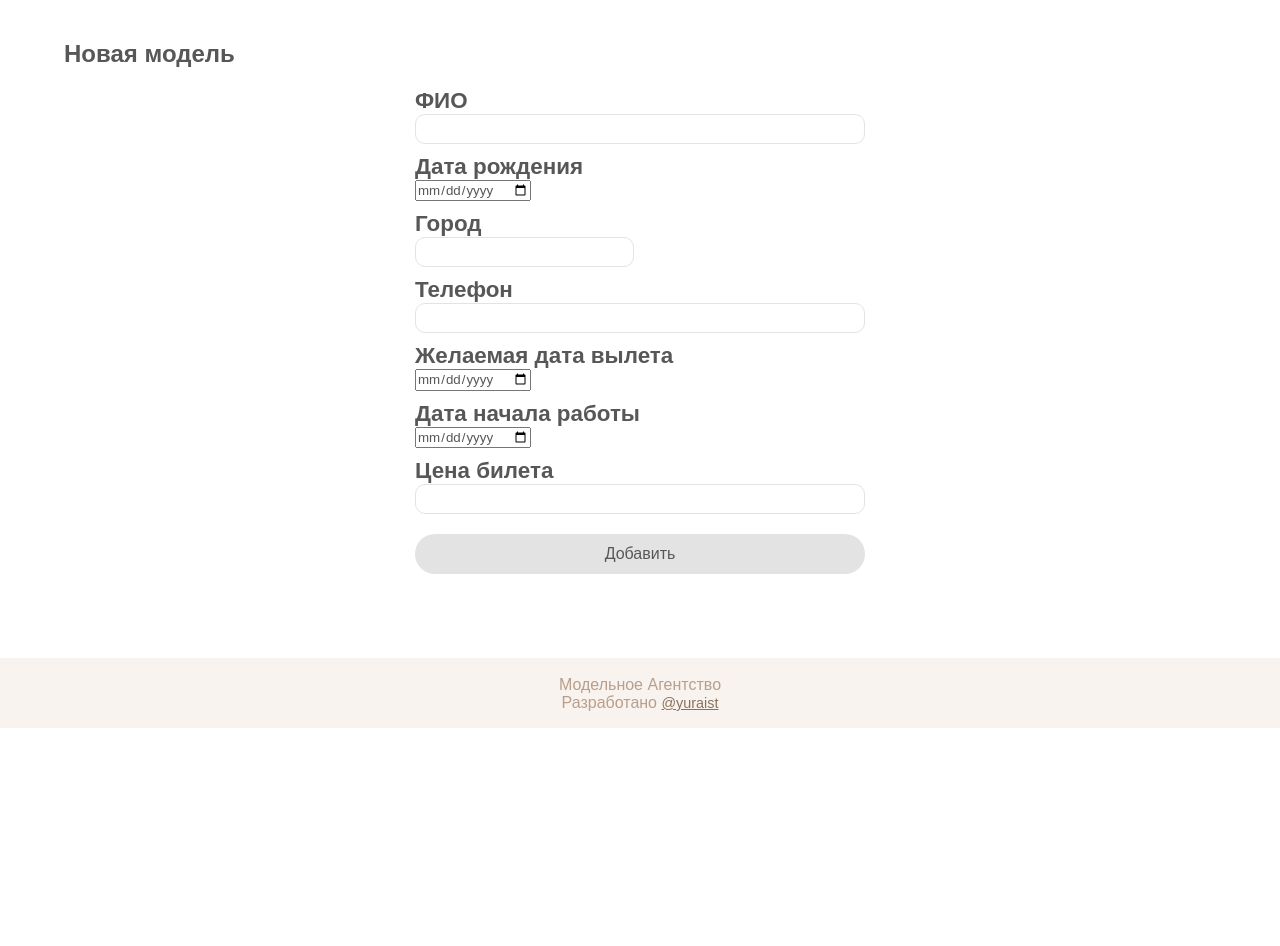
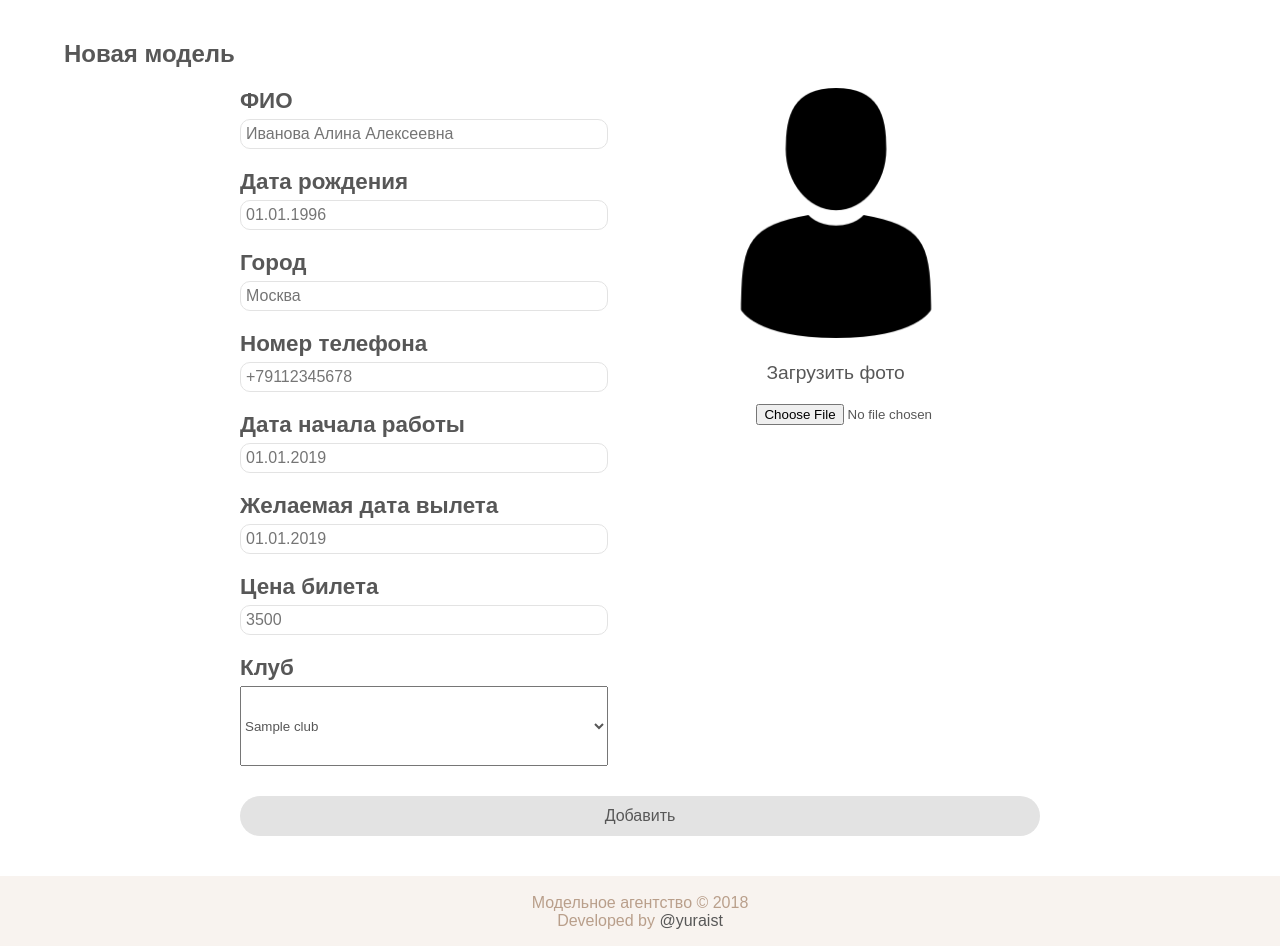
Before and after one commit to yuraist/model_agency, a Flask app: page /create_model in a window 1280 px wide. Shown: the part 72-1018 px from the top of the page. Before the commit the page ends 800 px from the top, so only its background shows below. Run offline with Flask 2, Linux system fonts and the light colour scheme; a user stored in the database is signed in; tables that the repository leaves empty hold one stand-in row (values such as "Sample post").

Commit message:
Implemented model adding

```diff
--- a/app/main/views.py
+++ b/app/main/views.py
@@ -1,4 +1,4 @@
-from flask import render_template, redirect, url_for
+from flask import render_template, redirect, url_for, request
 from flask_login import current_user, login_required
 
 from . import main
@@ -7,6 +7,7 @@ from .forms import AddManagerForm, AddModelForm, AddClubForm
 from app import db
 from app.models import User, Club, Model
 
+from datetime import datetime
 
 @main.route('/')
 @login_required
@@ -35,16 +36,16 @@ def register_manager():
         # If there is no manager with the username then create a new one
         if manager is None:
             # Create a new manager
-            manager = User()
-            manager.name = name
-            manager.username = username
-            manager.password = password
+            new_manager = User()
+            new_manager.name = name
+            new_manager.username = username
+            new_manager.password = password
 
             # Save him into the database
-            db.session.add(manager)
+            db.session.add(new_manager)
             db.session.commit()
 
-        return redirect(url_for('main.manager', id=manager.id))
+        return redirect(url_for('main.manager', id=new_manager.id))
     return render_template('register_manager.html', form=form)
 
 
@@ -52,36 +53,25 @@ def register_manager():
 @login_required
 def create_model():
     errors = []
+    clubs = Club.query.all()
 
-    # Get club list
-    # clubs = []
-    # for club in Club.query.all():
-    #     clubs.append(club.name)
-    form = AddModelForm()
-    if form.validate_on_submit():
+    if request.method == 'POST':
         model = Model()
-        model.full_name = form.full_name.data
-        model.date_of_birth = form.date_of_birth.data
-        model.city = form.city.data
-        model.phone = form.phone.data
-        model.departure_date = form.date_of_birth.data
-        model.start_date = form.start_date.data
-        model.ticket_price = form.ticket_price.data
-        # club_name = form.club.data
+        model.full_name = request.form['fullname']
+        model.city = request.form['city']
+        model.date_of_birth = datetime.strptime(request.form['date_of_birth'], '%d.%m.%Y').date()
+        model.phone = request.form['phone']
+        model.start_date = datetime.strptime(request.form['start_date'], '%d.%m.%Y').date()
+        model.departure_date = datetime.strptime(request.form['departure_date'], '%d.%m.%Y').date()
+        model.ticket_price = int(request.form['ticket_price'])
+        model.club_id = int(request.form['club'])
 
-        # Find for a club
-        # club = Club.query.filter_by(name=club_name).first()
-        # if club is None:
-        #     errors.append('Не удалось найти клуб')
-        #
-        # model.club_id = club.id
-        model.manager_id = current_user.id
-
-        #TODO: - Implement photo uploading
         db.session.add(model)
         db.session.commit()
+
         return redirect(url_for('main.model', id=model.id))
-    return render_template('create_model.html', form=form, errors=errors)
+
+    return render_template('create_model.html', clubs=clubs, errors=errors)
 
 
 @main.route('/create_club', methods=['get', 'post'])
@@ -115,9 +105,11 @@ def manager(id):
 
 @main.route('/model/<id>')
 def model(id):
-    return render_template('model.html', id=id)
+    model = Model.query.filter_by(id=id).first()
+    return render_template('model.html', model=model)
 
 
 @main.route('/club/<id>')
 def club(id):
-    return render_template('club.html', id=id)
+    club = Club.query.filter_by(id=id).first()
+    return render_template('club.html', club=club)
--- a/app/static/style.css
+++ b/app/static/style.css
@@ -44,6 +44,7 @@ nav ul {
 .content {
     padding-top: 40px;
     width: 90%;
+    min-height: 80vh;
     margin: auto;
 }
 
@@ -56,6 +57,7 @@ footer {
     padding: 18px;
     width: 100%;
 
+    margin-top: 40px;
     background-color: #F8F3EF;
 }
 
@@ -72,7 +74,9 @@ footer p {
 }
 
 .list {
+    padding: 20px;
     margin-bottom: 10px;
+    background: #FAFAFA;
 }
 
 table {
@@ -115,7 +119,6 @@ td a {
 }
 
 #managers, #clubs {
-    margin: 0;
     width: 49%;
     display: inline-block;
     vertical-align: top;
@@ -139,11 +142,11 @@ td a {
     margin: auto;
 }
 
-.login-form p {
+.model-form p, .login-form p {
     margin: 10px;
 }
 
-.login-form label {
+.model-form label, .login-form label {
     font-weight: 700;
     font-size: 1.4em;
 }
@@ -213,3 +216,64 @@ img.avatar {
     padding: 20px;
     margin-bottom: 20px;
 }
+
+.model-form {
+    margin: auto;
+    width: 800px;
+}
+
+.left-inputs, .right-inputs{
+    display: inline-block;
+    width: 46%;
+    vertical-align: top;
+}
+
+.left-inputs {
+    margin-right: 20px;
+}
+
+.right-inputs {
+    margin-left: 20px;
+}
+
+.left-inputs input[type=text] {
+    width: 450px;
+    margin-bottom: 20px;
+    margin-top: 5px;
+}
+
+.model-avatar {
+    width: 250px;
+    margin: auto;
+}
+
+.model-avatar img {
+    width: 250px;
+}
+
+.upload-file {
+    width: 200px;
+    margin: 20px auto;
+}
+
+.upload-file label {
+    font-weight: 100;
+    font-size: 1.2em;
+    margin: 30px;
+}
+
+input[type=file] {
+    margin: 20px;
+}
+
+select {
+    width: 100%;
+    height: 80px;
+    margin-top: 5px;
+    margin-bottom: 20px;
+}
+
+.model-info {
+    width: 45%;
+    display: inline-block;
+}
--- a/app/templates/create_model.html
+++ b/app/templates/create_model.html
@@ -4,50 +4,55 @@
 
 
 {% block content %}
-<h2>Новая модель</h2>
+  <h2>Новая модель</h2>
 
-  <div class="login-form">
+  <div class="model-form">
     <form action="{{ url_for('main.create_model') }}" method="post">
-      {{ form.hidden_tag() }}
-      <p>
-        {{ form.full_name.label }}<br>
-        {{ form.full_name(size=64) }}
-      </p>
-      <p>
-        {{ form.date_of_birth.label }}<br>
-        {{ form.date_of_birth() }}
-      </p>
-      <p>
-        {{ form.city.label }}<br>
-        {{ form.city() }}
-      </p>
-      <p>
-        {{ form.phone.label }}<br>
-        {{ form.phone(size=64) }}
-      </p>
-      <p>
-        {{ form.departure_date.label }}<br>
-        {{ form.departure_date() }}
-      </p>
-      <p>
-        {{ form.start_date.label }}<br>
-        {{ form.start_date() }}
-      </p>
-      <p>
-        {{ form.ticket_price.label }}<br>
-        {{ form.ticket_price(size=64) }}
-      </p>
-      <p>
-{#        {{ form.club.label }}<br>#}
-{#        {{ form.club() }}#}
-      </p>
-      <p>
-        {{ form.submit() }}
-      </p>
+
+      <div class="left-inputs">
+        <label for="fullname">ФИО</label>
+        <input type="text" name="fullname" placeholder="Иванова Алина Алексеевна" required>
+
+        <label for="date_of_birth">Дата рождения</label>
+        <input type="text" name="date_of_birth" placeholder="01.01.1996" required>
+
+        <label for="city">Город</label>
+        <input type="text" name="city" placeholder="Москва" required>
+
+        <label for="phone">Номер телефона</label>
+        <input type="text" name="phone" placeholder="+79112345678">
+
+        <label for="start_date">Дата начала работы</label>
+        <input type="text" name="start_date" placeholder="01.01.2019">
+
+        <label for="departure_date">Желаемая дата вылета</label>
+        <input type="text" name="departure_date" placeholder="01.01.2019">
+
+        <label for="ticket_price">Цена билета</label>
+        <input type="text" name="ticket_price" placeholder="3500">
+
+        <label for="club">Клуб</label><br>
+        <select name="club" id="club">
+          {% for club in clubs %}
+            <option value="{{ club.id }}">{{ club.name }}</option>
+          {% endfor %}
+        </select>
+      </div>
+      <div class="right-inputs">
+        <div class="model-avatar">
+          <img src="{{ url_for('static', filename='man-user.png') }}" alt="" id="model-ava">
+        </div>
+        <div class="upload-file">
+          <label for="file">Загрузить фото</label>
+          <input type="file" name="avatar" id="file">
+        </div>
+      </div>
+
+      <input type="submit" value="Добавить" id="submit">
     </form>
   </div>
 {% endblock %}
 
-{% block footer %}
-  {% include "auth/_auth_footer.html" %}
-{% endblock %}
+{#{% block footer %}#}
+{#  {% include "auth/_auth_footer.html" %}#}
+{#{% endblock %}#}
```
Also changed, not shown: app/templates/club.html (+20 -1 lines), app/templates/model.html (+54 -1 lines).
